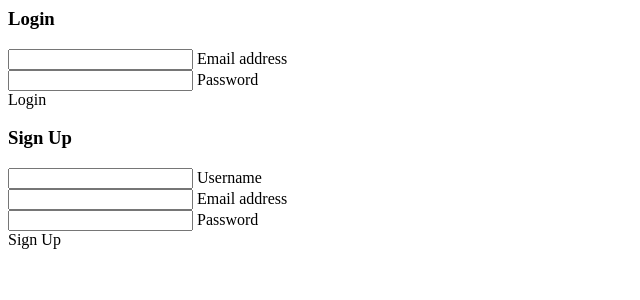
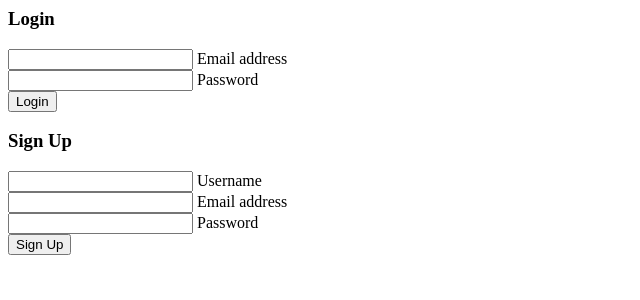
Before and after one commit to Project2Team2/Play-Trade, a Node project: template views/login.handlebars in a window 1280 px wide. Shown: the top 300 px of the page, without its empty margins (0-640 px from the left). Run offline with Node 20 templates, Linux system fonts and the light colour scheme; the template is opened without the code that fills it, so the values that code supplies are empty; some libraries are stand-ins or nearby versions.

Commit message:
changed login and signup buttons

```diff
--- a/views/login.handlebars
+++ b/views/login.handlebars
@@ -22,7 +22,7 @@
                                         </div>
                                         <div class="d-flex align-items-center justify-content-between mt-4 mb-0"
                                             id="login-form">
-                                            <a class="btn btn-primary">Login</a>
+                                            <button type="button" class="btn btn-primary">Login</button>
                                         </div>
                                     </form>
                                 </div>
@@ -49,7 +49,7 @@
                                         </div>
                                         <div class="d-flex align-items-center justify-content-between mt-4 mb-0"
                                             id="signup-form">
-                                            <a class="btn btn-primary">Sign Up</a>
+                                            <button type="button" class="btn btn-primary">Sign Up</button>
                                         </div>
                                     </form>
                                 </div>
```
